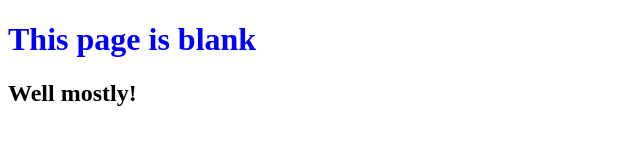
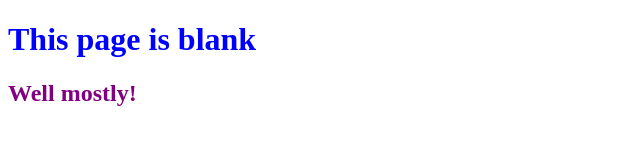
Before and after one commit to MARTINHOE/0main_openSAP_repo, a plain HTML site: page index.html in a window 1280 px wide. Shown: the full height of the page, 0-640 px from the left. Drawn offline with Linux system fonts and the light colour scheme.

Commit message:
Added correct color to 2nd header

```diff
--- a/index.html
+++ b/index.html
@@ -6,6 +6,6 @@
 	</head>
 	<body>
 		<h1 style = "color: Blue">This page is blank</h1>
-		<h2 style = "color: P">Well mostly!</h2>
+		<h2 style = "color: Purple">Well mostly!</h2>
 	</body>
 </html>
```
